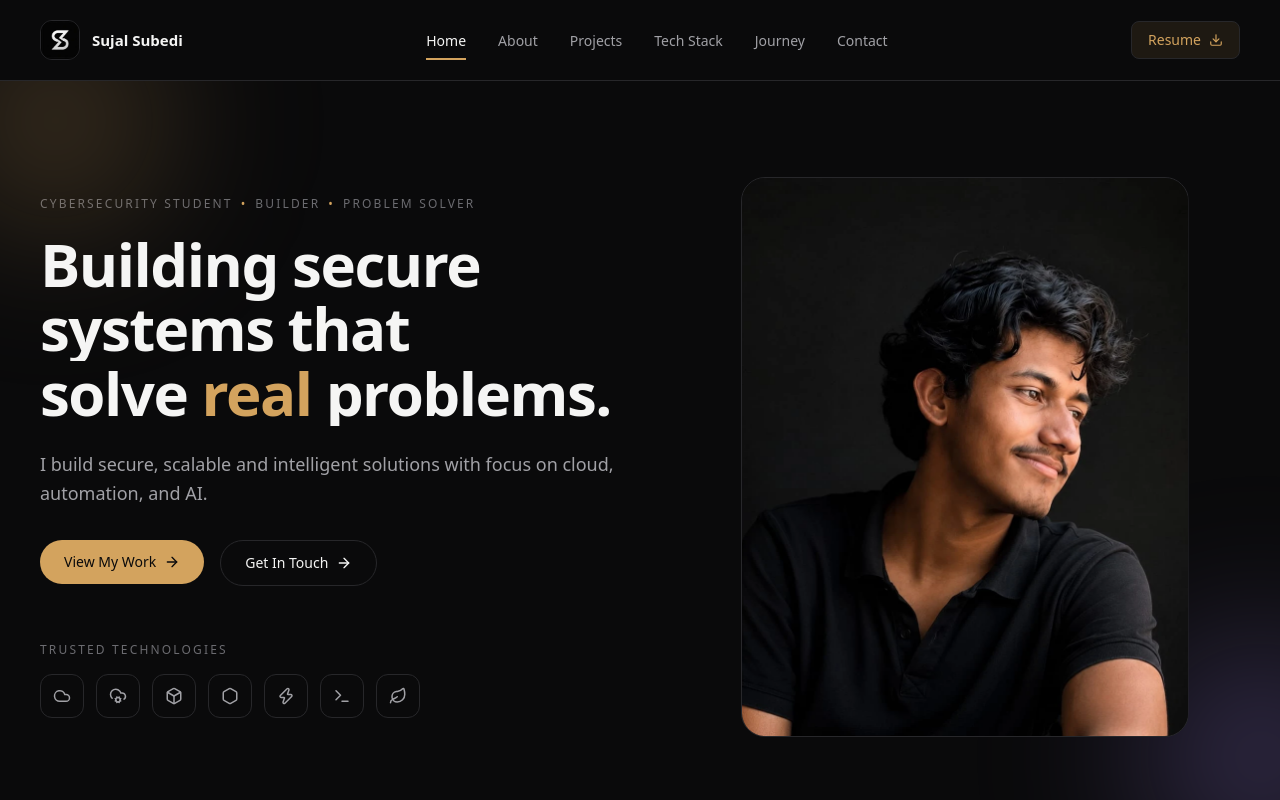
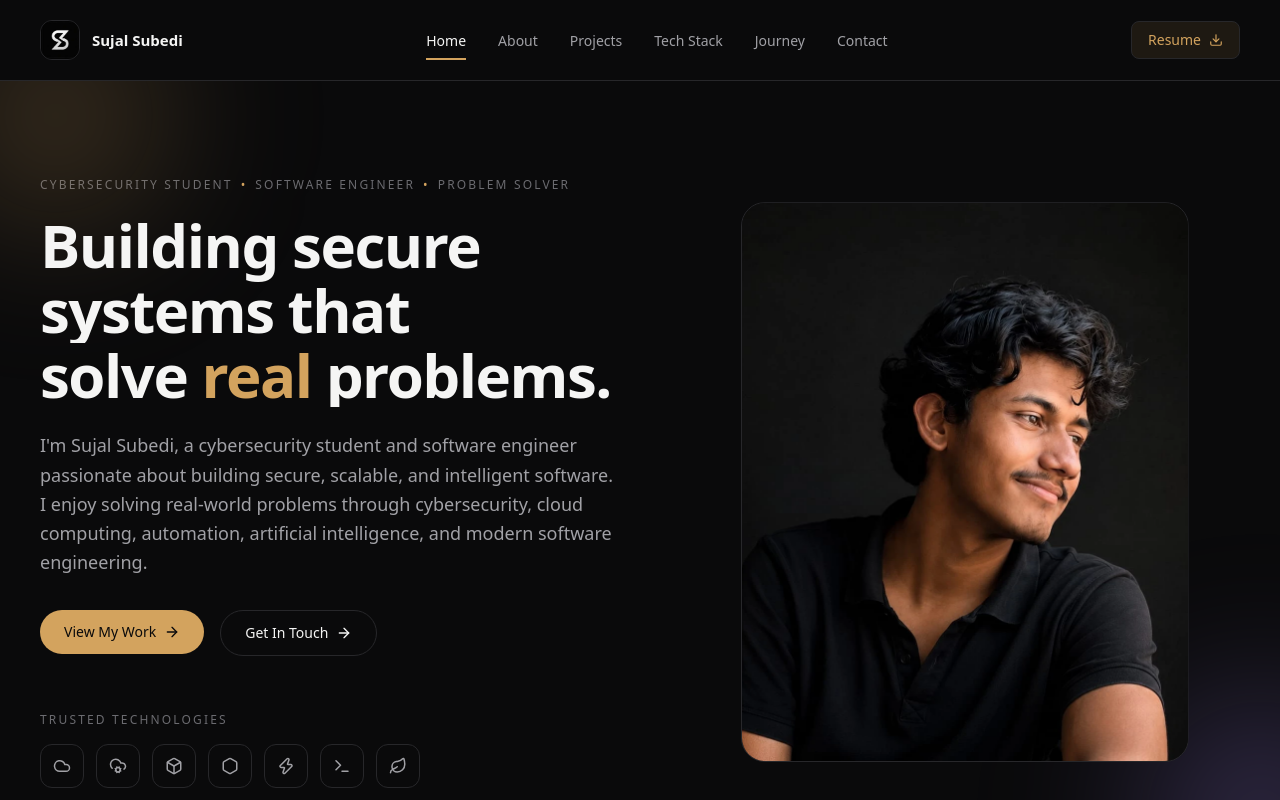
Before and after one commit to sujalsubedi06/portfolio, a Next.js app: page / in a window 1280 px wide. Shown: the top 800 px of the page. Built offline with nearby package versions, Linux system fonts and the light colour scheme.

Commit message:
refactor: redesign hero content with authentic highlights

```diff
--- a/src/content/hero.ts
+++ b/src/content/hero.ts
@@ -1,33 +1,33 @@
 export const HERO_CONTENT = {
   eyebrow: [
     "Cybersecurity Student",
-    "Builder",
+    "Software Engineer",
     "Problem Solver",
   ],
 
   subtext:
-    "I build secure, scalable and intelligent solutions with focus on cloud, automation, and AI.",
+    "I'm Sujal Subedi, a cybersecurity student and software engineer passionate about building secure, scalable, and intelligent software. I enjoy solving real-world problems through cybersecurity, cloud computing, automation, artificial intelligence, and modern software engineering.",
 
-  stats: [
+  highlights: [
     {
-      label: "Projects",
-      value: "6+",
-      caption: "In Progress",
+      title: "Focus",
+      value: "Cybersecurity",
+      caption: "Building secure systems and strengthening digital resilience.",
     },
     {
-      label: "Years Learning",
-      value: "2+",
-      caption: "Cybersecurity & Cloud",
+      title: "Currently Learning",
+      value: "Cloud & AI",
+      caption: "Exploring cloud platforms, automation, and AI-driven solutions.",
     },
     {
-      label: "Commits",
-      value: "100+",
-      caption: "On GitHub",
+      title: "Learning",
+      value: "Hands-on Projects",
+      caption: "Growing through practical software development and continuous improvement.",
     },
     {
-      label: "Certifications",
-      value: "10+",
-      caption: "Completed",
+      title: "Availability",
+      value: "Open to Opportunities",
+      caption: "Interested in internships, collaborations, and meaningful projects.",
     },
   ],
-};
+} as const;
```
